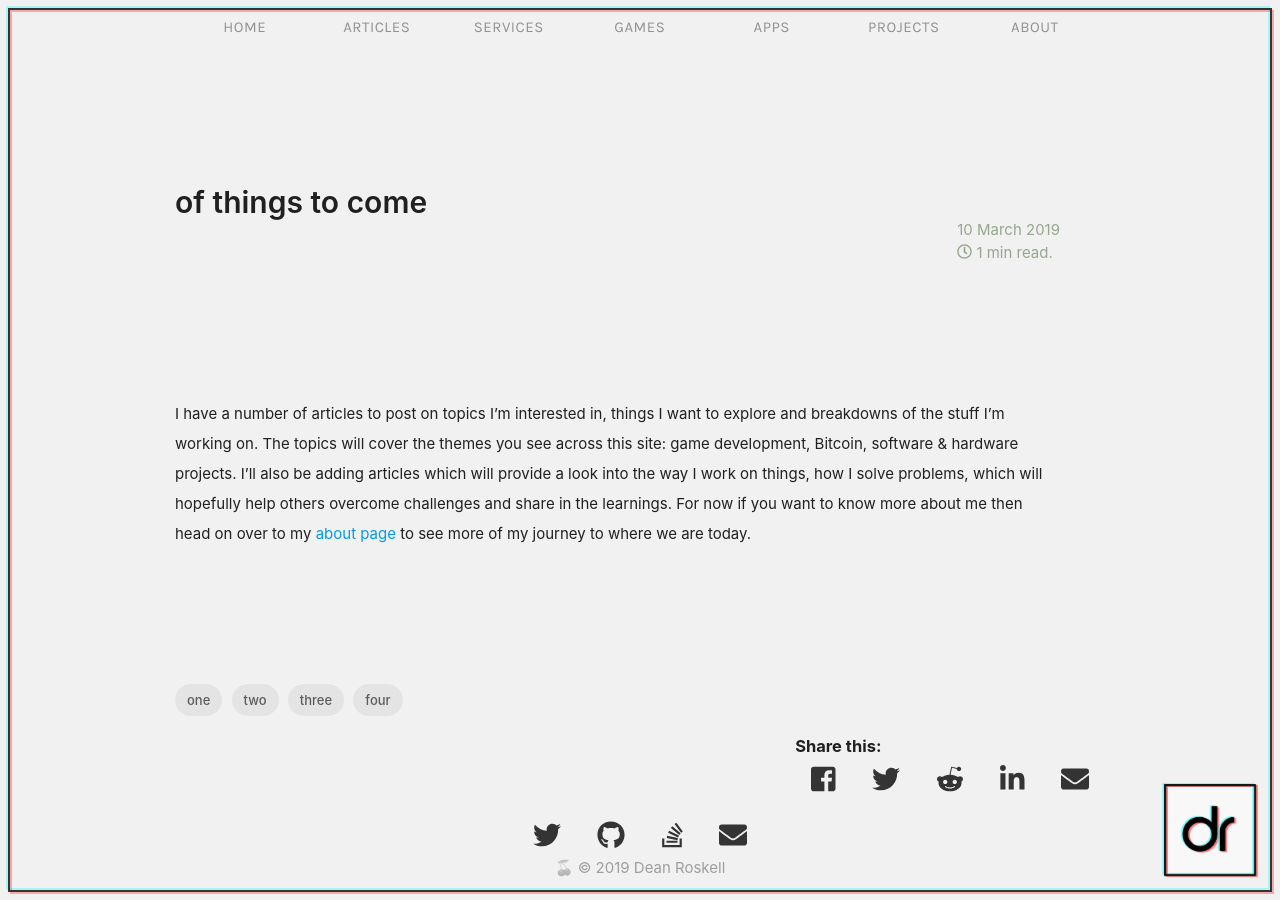
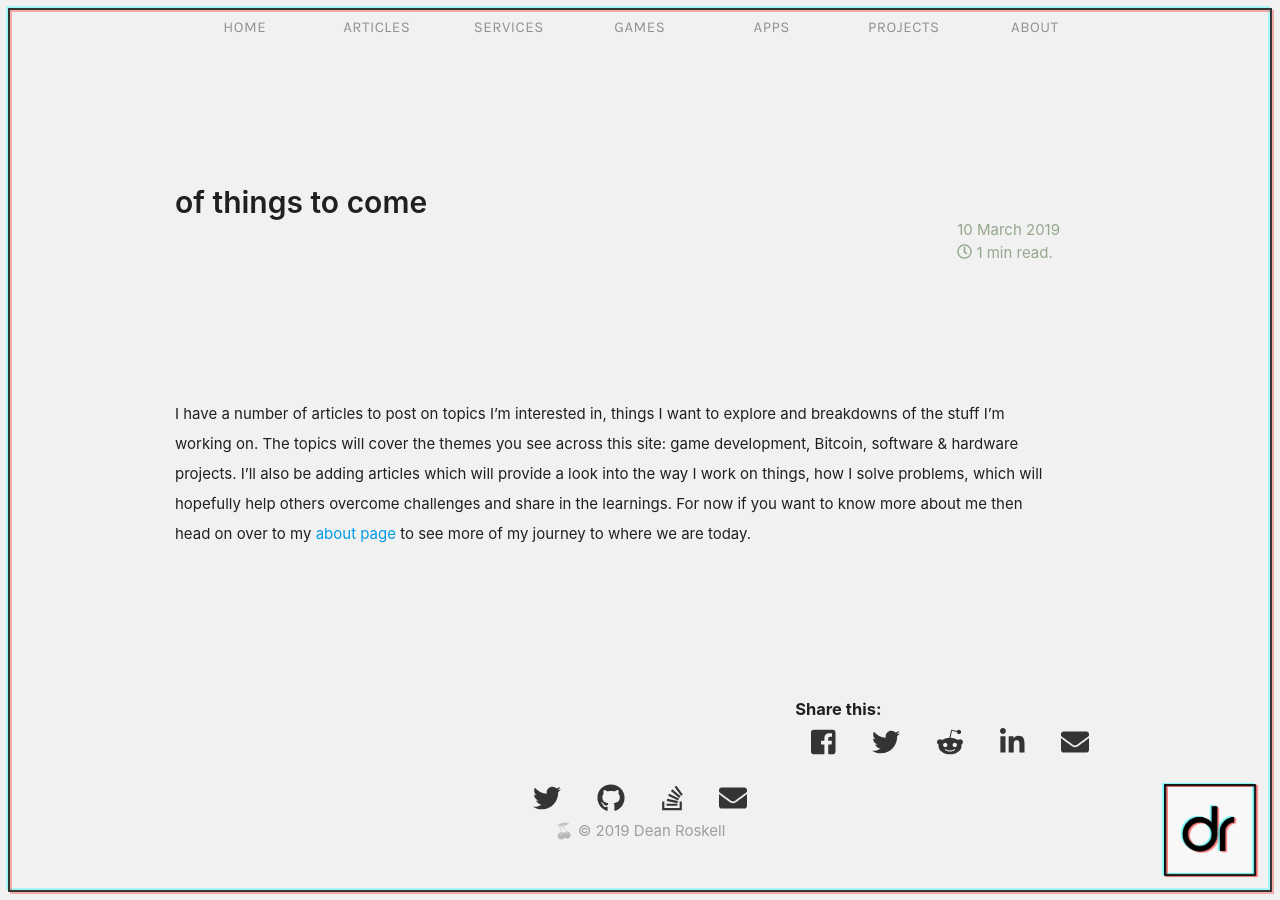
Before and after one commit to roskelld/myblog, a Jekyll site: the page built from _posts/2019-03-10-things-to-come.markdown, in a window 1280 px wide and 900 px high, scrolled down 325 px. Built offline with Jekyll 4.4.1, drawn with Linux system fonts in a browser that asks for light colours; comment, search, counter and statistics services are not loaded.

Commit message:
Removed test tags from post

```diff
--- a/_posts/2019-03-10-things-to-come.markdown
+++ b/_posts/2019-03-10-things-to-come.markdown
@@ -2,7 +2,7 @@
 layout: post
 title:  "of things to come"
 date:   2019-03-10 11:00:20 -0700
-tags: one two three four
+tags:
 excerpt_separator: <!--more-->
 published: true
 ---
```
